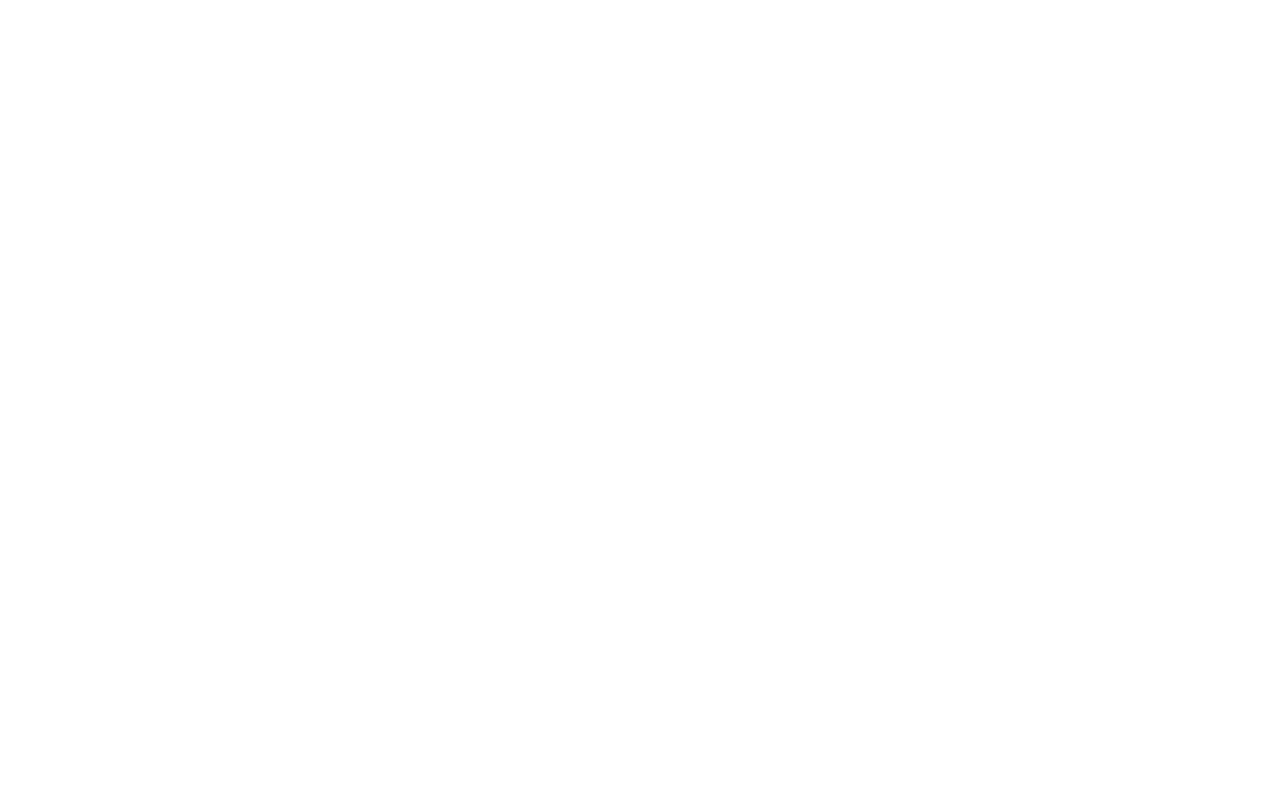
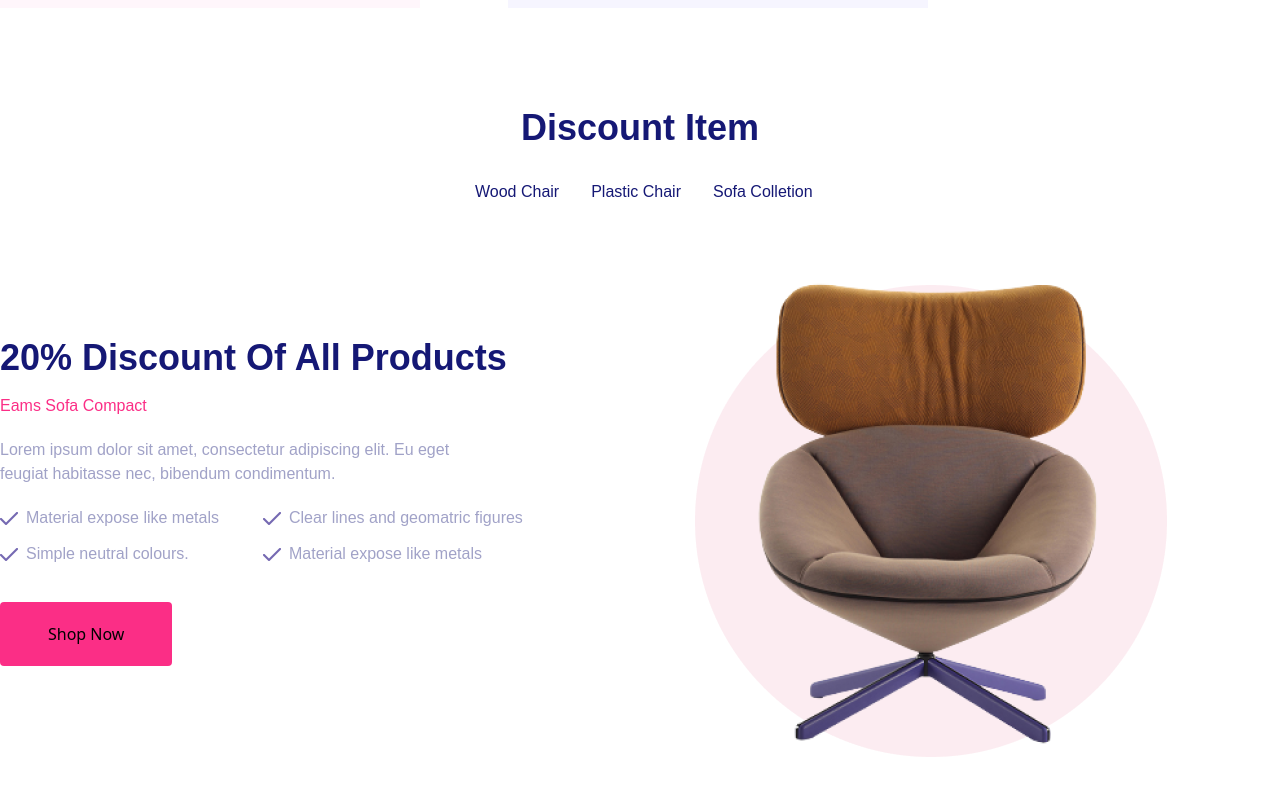
Before and after one commit to mdarafat2201/hekto, a React (Vite) app: page / in a window 1280 px wide. Shown: the part 4136-4932 px from the top of the page. Before the commit the page ends 4156 px from the top, so only its background shows below. Built offline with nearby package versions, Linux system fonts and the light colour scheme.

Commit message:
DiscountItem part don

```diff
--- /dev/null
+++ b/src/Component/HomeComponet/DiscountItem/DiscountItem.jsx
@@ -0,0 +1,92 @@
+import React from "react";
+import tickmark from "../../../assets/tickmark.png";
+import Flex from "../../CommonComponent/Flex";
+import Button from "../../CommonComponent/Button";
+import productsImg20 from "../../../assets/productsImg20.png";
+const DiscountItem = () => {
+  return (
+    <>
+      <div className="my-[100px]">
+        <div className="container">
+          <div>
+            <div>
+              <h2 className="text-center font-JosefinSans  text-4xl text-main_font_color font-bold">
+                Discount Item
+              </h2>
+            </div>
+
+            <div className=" ml-[475px] mt-8">
+              <ul className="flex items-center gap-x-8  ">
+                <li className="font-JosefinSans text-md font-normal text-main_font_color hover:text-secondary_font_color">
+                  <a href="#">Wood Chair</a>
+                </li>
+                <li className="font-JosefinSans text-md font-normal text-main_font_color hover:text-secondary_font_color">
+                  <a href="#">Plastic Chair</a>
+                </li>
+                <li className="font-JosefinSans text-md font-normal text-main_font_color hover:text-secondary_font_color">
+                  <a href="#">Sofa Colletion</a>
+                </li>
+              </ul>
+            </div>
+
+            <Flex className={"items-center justify-between"}>
+              <div>
+                <h2 className=" font-JosefinSans  text-4xl text-main_font_color font-bold">
+                  20% Discount Of All Products
+                </h2>
+                <h4 className="font-JosefinSans text-md mt-4 font-normal text-secondary_font_color">
+                  Eams Sofa Compact
+                </h4>
+                <p className="font-JosefinSans my-5 text-md font-normal text-main_font_color opacity-40">
+                  Lorem ipsum dolor sit amet, consectetur adipiscing elit. Eu
+                  eget <br /> feugiat habitasse nec, bibendum condimentum.
+                </p>
+                <Flex className={"items-center gap-x-[44px] mb-9"}>
+                  <div>
+                    <Flex className={"items-center gap-x-2 mb-3 "}>
+                      <img src={tickmark} alt={tickmark} />
+                      <p className="font-JosefinSans text-md font-normal text-main_font_color opacity-40">
+                        Material expose like metals
+                      </p>
+                    </Flex>
+                    <Flex className={"items-center gap-x-2 "}>
+                      <img src={tickmark} alt={tickmark} />
+                      <p className="font-JosefinSans text-md font-normal text-main_font_color opacity-40">
+                        Simple neutral colours.
+                      </p>
+                    </Flex>
+                  </div>
+                  <div>
+                    <Flex className={"items-center gap-x-2 mb-3"}>
+                      <img src={tickmark} alt={tickmark} />
+                      <p className="font-JosefinSans text-md font-normal text-main_font_color opacity-40">
+                        Clear lines and geomatric figures
+                      </p>
+                    </Flex>
+                    <Flex className={"items-center gap-x-2 "}>
+                      <img src={tickmark} alt={tickmark} />
+                      <p className="font-JosefinSans text-md font-normal text-main_font_color opacity-40">
+                        Material expose like metals
+                      </p>
+                    </Flex>
+                  </div>
+                </Flex>
+                <Button
+                  className={
+                    "py-5 px-12 cursor-pointer bg-secondary_font_color rounded"
+                  }
+                  title={"Shop Now"}
+                />
+              </div>
+              <div>
+                <img src={productsImg20} alt={productsImg20} />
+              </div>
+            </Flex>
+          </div>
+        </div>
+      </div>
+    </>
+  );
+};
+
+export default DiscountItem;
--- a/src/Component/HomeComponet/TGProducts/TGProducts.jsx
+++ b/src/Component/HomeComponet/TGProducts/TGProducts.jsx
@@ -31,7 +31,7 @@
 
             <div className="my-5">
               <Flex className={"items-center justify-between"}>
-                <div className="w-[420px] h-[270px] bg-[#FFF6FB] ">
+                <div className="w-[420px] h-[290px] bg-[#FFF6FB] ">
                   <div className="pt-8 ml-6">
                     <h2 className=" font-JosefinSans  text-[26px] text-main_font_color font-bold">
                       23% off in all products
@@ -46,7 +46,7 @@
                     <img src={productsImg15} alt={productsImg15} />
                   </div>
                 </div>
-                <div className="w-[420px] h-[270px] bg-secondary_bg_color">
+                <div className="w-[420px] h-[290px] bg-secondary_bg_color">
                   <div className="pt-8 ml-6">
                     <h2 className=" font-JosefinSans  text-[26px] text-main_font_color font-bold">
                       23% off in all products
--- a/src/Pages/Home/Home.jsx
+++ b/src/Pages/Home/Home.jsx
@@ -7,6 +7,7 @@
 import ShopexOffer from "../../Component/HomeComponet/ShopexOffer/ShopexOffer";
 import TrendingPoducts from "../../Component/HomeComponet/TrendingPoducts/TrendingPoducts";
 import TGProducts from "../../Component/HomeComponet/TGProducts/TGProducts";
+import DiscountItem from "../../Component/HomeComponet/DiscountItem/DiscountItem";
 const Home = () => {
   return (
     <div>
@@ -18,6 +19,7 @@
       <ShopexOffer />
       <TrendingPoducts />
       <TGProducts />
+      <DiscountItem />
     </div>
   );
 };
```
Also changed, not shown: src/assets/productsImg20.png (added), src/assets/tickmark.png (added).
